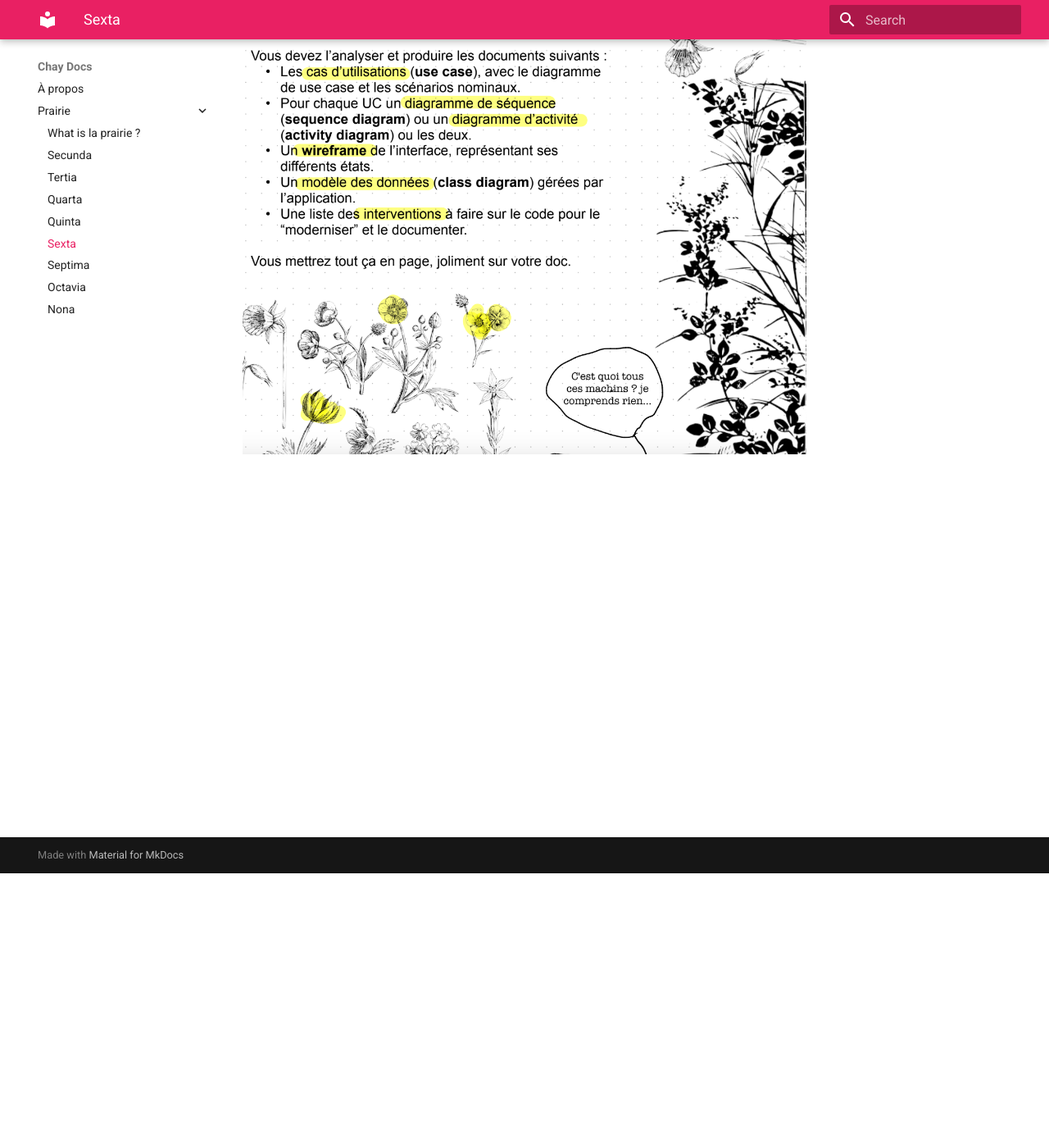
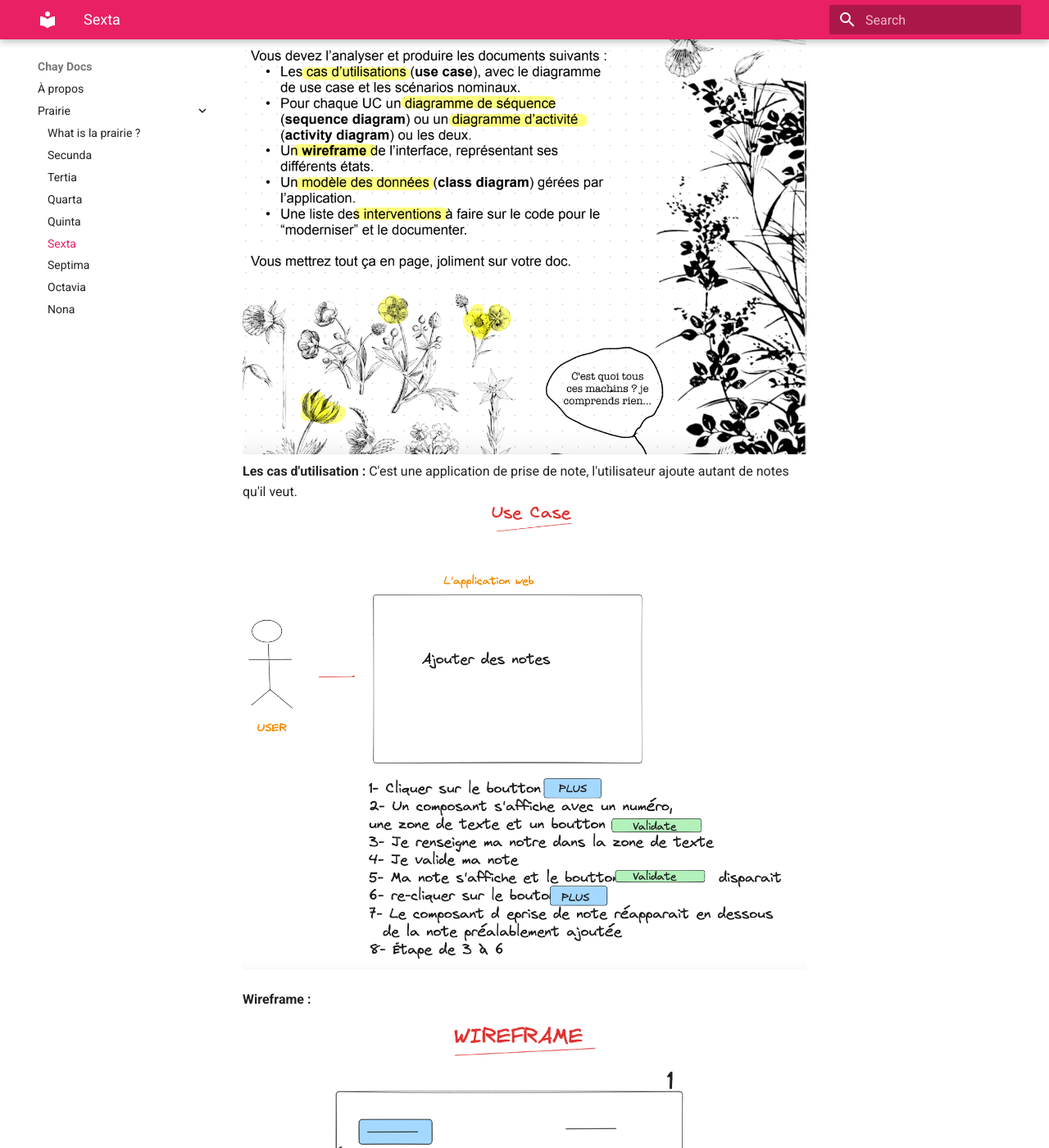
Before and after one commit to elhayanich/chay_docu, an MkDocs documentation site: the page built from docs/sexta.md, in a window 1280 px wide and 1400 px high, scrolled down 335 px. Shown: the whole window at 82% size. Built offline with MkDocs 1.6.1 and Material for MkDocs 9.7.7, drawn with Linux system fonts in a browser that asks for light colours; some of the changed text lies outside the part shown.

Commit message:
update: sixta exo

```diff
--- a/docs/sexta.md
+++ b/docs/sexta.md
@@ -1 +1,16 @@
 ![sexta exericse](sexta.png)
+**Les cas d'utilisation :**
+C'est une application de prise de note, l'utilisateur ajoute autant de notes qu'il veut.
+![usecase](usecase.png)
+
+**Wireframe :**
+![wireframe](wireframe.png)
+
+**Le diagramme d'activité :**
+![activity diagram](activity.png)
+
+**Digramme de séquence :**
+![sequence diagram](sequence.png)
+
+**Diagramme de classe :**
+![class diagram](class.png)
```
Also changed, not shown: docs/quinta.md (+1 -6 lines), docs/activity.png (added), docs/class.png (added), docs/sequence.png (added), docs/usecase.png (added), docs/wireframe.png (added), site/nona.png (added), site/nona/index.html, site/octavia.png (added), site/octavia/index.html, site/search/search_index.json, site/septima.png (added), site/septima/index.html, site/sexta.png (added), 1 more files.
